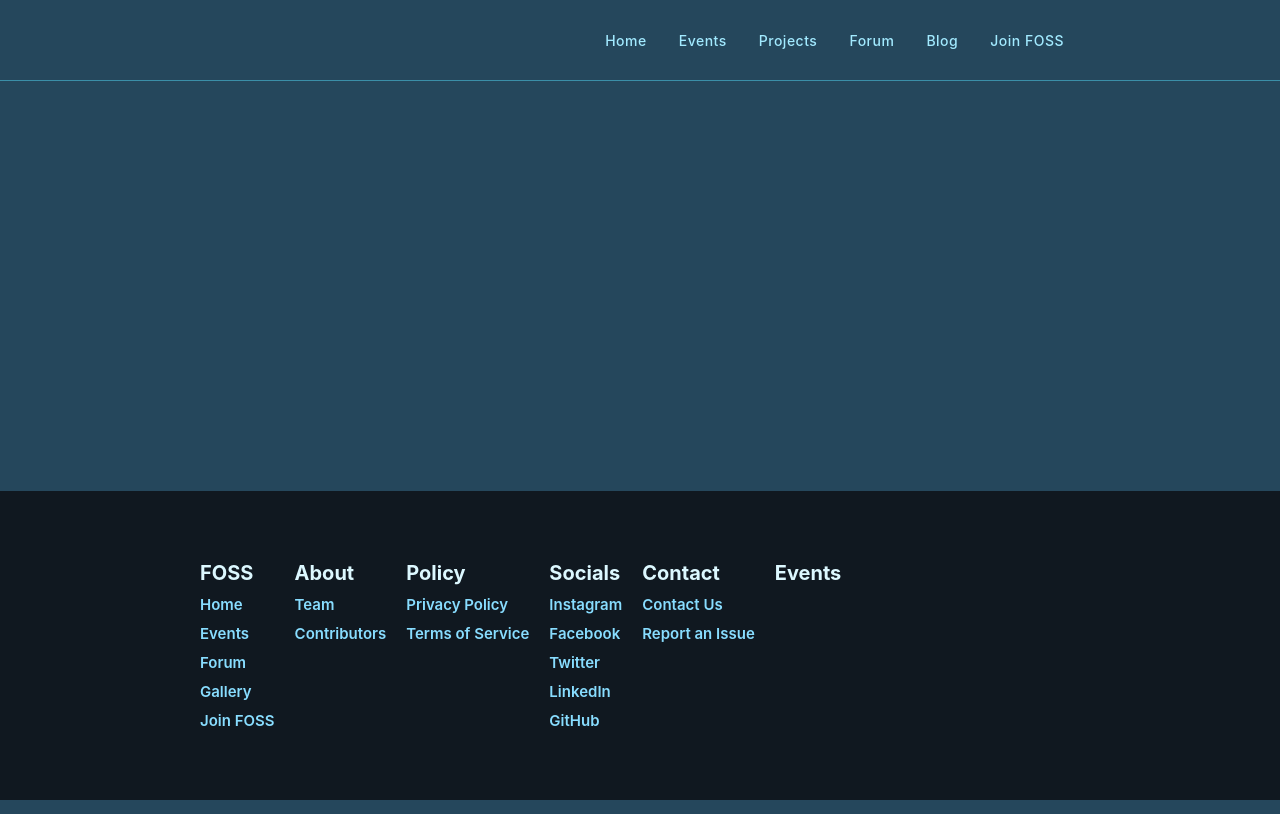
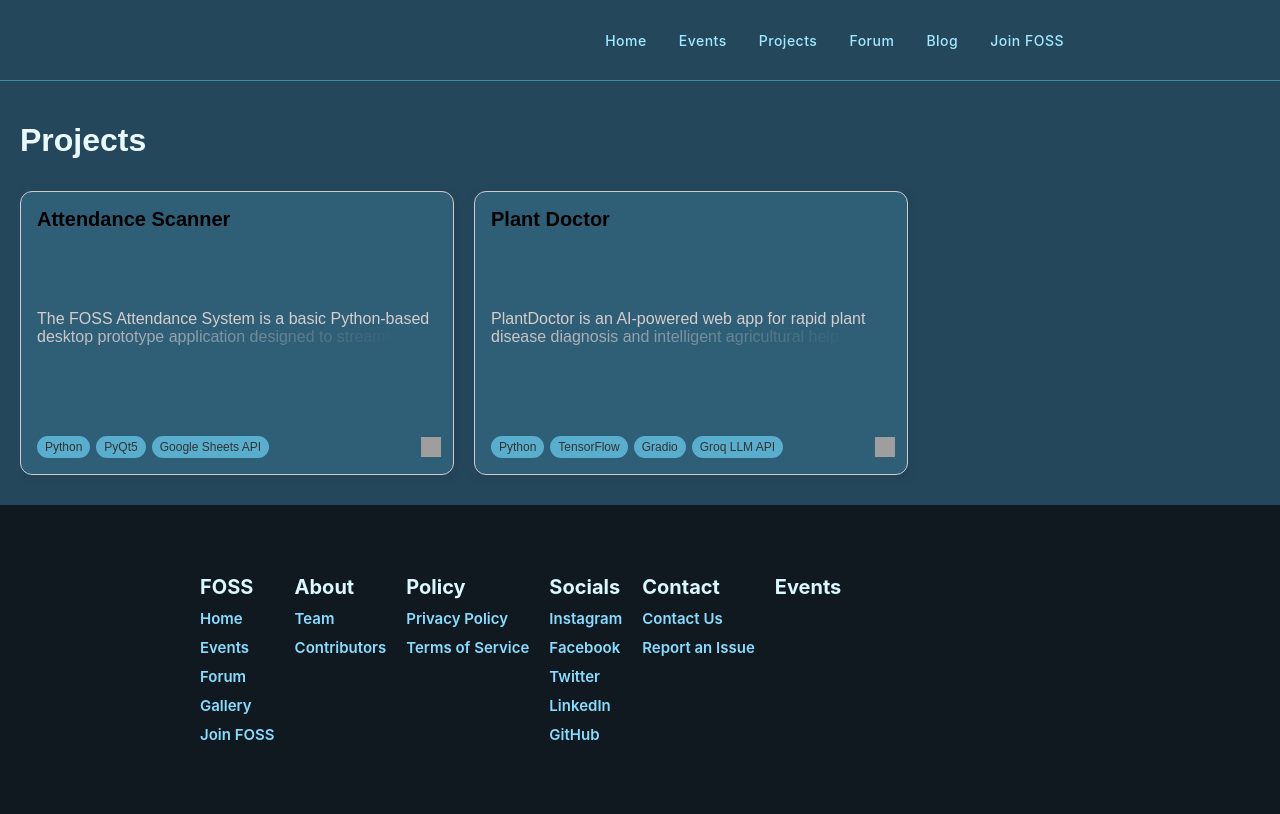
Before and after one commit to IceBear-32/FossWeb, a Nuxt app: page /projects in a window 1280 px wide. Built offline with nearby package versions, Linux system fonts and the light colour scheme; grey boxes are pictures that could not be loaded.

Commit message:
Update projects.vue

```diff
--- a/pages/projects.vue
+++ b/pages/projects.vue
@@ -1,3 +1,218 @@
 <template>
+  <div class="projects-container">
+    <h1>Projects</h1>
 
+    <div class="scroll-container">
+      <div
+        class="project-card"
+        v-for="project in projects"
+        :key="project.title"
+        @click="openProject(project)"
+      >
+        <h2>{{ project.title }}</h2>
+        <p class="truncate">{{ project.description }}</p>
+        <div class="tech-stack">
+          <span v-for="tech in project.tech" :key="tech" class="tech-tag">{{ tech }}</span>
+        </div>
+        <a
+          :href="project.github"
+          class="github-icon"
+          @click.stop
+          target="_blank"
+        >
+          <img src="https://cdn-icons-png.flaticon.com/512/25/25231.png" alt="GitHub" width="20" height="20">
+
+        </a>
+      </div>
+    </div>
+
+    <div class="project-modal" v-if="selectedProject" @click.self="closeProject">
+      <div class="modal-content">
+        <h2>{{ selectedProject.title }}</h2>
+        <div class="modal-description">
+          <p>{{ selectedProject.description }}</p>
+        </div>
+        <div class="tech-stack">
+          <span
+            v-for="tech in selectedProject.tech"
+            :key="tech"
+            class="tech-tag"
+          >{{ tech }}</span>
+        </div>
+        <a :href="selectedProject.github" target="_blank" class="view-source">
+          <a :href="selectedProject.github" target="_blank" class="view-source">
+  <img src="https://cdn-icons-png.flaticon.com/512/25/25231.png" alt="GitHub" width="20" height="20">
+  <span>View source</span>
+</a>
+
+        </a>
+      </div>
+    </div>
+  </div>
 </template>
+
+<script>
+export default {
+  data() {
+    return {
+      selectedProject: null,
+      projects: [
+        {
+          title: 'Attendance Scanner',
+          description:
+            'The FOSS Attendance System is a basic Python-based desktop prototype application designed to streamline attendance management for events. Built using PyQt5 for the GUI and integrated with Google Sheets for data storage. Volunteers can scan QR codes during the event, and attendance is automatically recorded in a linked Google Sheet.',
+          github: 'https://github.com/fosschapter/foss-attendance-scanner',
+          tech: ['Python', 'PyQt5', 'Google Sheets API'],
+        },
+        {
+          title: 'Plant Doctor',
+          description:
+            'PlantDoctor is an AI-powered web app for rapid plant disease diagnosis and intelligent agricultural help. Upload leaf images to detect disease, receive treatment advice, and chat with an AI bot for support using llama-3.3-70b via Groq API.',
+          github: 'https://github.com/fosschapter/PlantDoctor',
+          tech: ['Python', 'TensorFlow', 'Gradio', 'Groq LLM API'],
+        },
+      ],
+    };
+  },
+  methods: {
+    openProject(project) {
+      this.selectedProject = project;
+    },
+    closeProject() {
+      this.selectedProject = null;
+    },
+  },
+};
+</script>
+
+<style scoped>
+.projects-container {
+  padding: 20px;
+  font-family: Arial, sans-serif;
+}
+
+.scroll-container {
+  display: flex;
+  overflow-x: auto;
+  gap: 20px;
+  padding: 10px 0;
+  scroll-behavior: smooth;
+}
+
+.project-card {
+  width: 400px;
+  height: 250px;
+  background-color: #2e5f77;
+  padding: 16px;
+  border-radius: 12px;
+  border: 1px solid #ccc;
+  box-shadow: 2px 2px 12px rgba(0, 0, 0, 0.1);
+  flex-shrink: 0;
+  position: relative;
+  cursor: pointer;
+  display: flex;
+  flex-direction: column;
+  justify-content: space-between;
+}
+
+.project-card h2 {
+  margin: 0;
+  font-size: 20px;
+  color: #000000;
+}
+
+.truncate {
+  overflow: hidden;
+  text-overflow: ellipsis;
+  display: -webkit-box;
+  -webkit-line-clamp: 2;
+  line-clamp: 2;
+  -webkit-box-orient: vertical;
+  color: #d6cdcd;
+  position: relative;
+}
+
+.truncate::after {
+  content: '';
+  position: absolute;
+  bottom: 0;
+  right: 0;
+  height: 1.1em;
+  width: 100%;
+  background: linear-gradient(to right, transparent, #2e5f77 90%);
+}
+
+.tech-stack {
+  display: flex;
+  flex-wrap: wrap;
+  gap: 6px;
+  margin-top: 10px;
+}
+
+.tech-tag {
+  background-color: #5aaecd;
+  color: #333;
+  padding: 4px 8px;
+  border-radius: 20px;
+  font-size: 12px;
+}
+
+.github-icon {
+  position: absolute;
+  bottom: 12px;
+  right: 12px;
+  color: #333;
+  font-size: 20px;
+}
+
+.github-icon:hover {
+  color: #000;
+}
+
+.project-modal {
+  position: fixed;
+  top: 0;
+  left: 0;
+  right: 0;
+  bottom: 0;
+  background-color: rgba(0, 0, 0, 0.6);
+  display: flex;
+  justify-content: center;
+  align-items: center;
+  z-index: 1000;
+}
+
+.modal-content {
+  background: rgba(8, 8, 8, 0.7);
+  padding: 30px;
+  border-radius: 12px;
+  width: 90%;
+  max-width: 600px;
+  max-height: 80vh;
+  overflow-y: auto;
+  position: relative;
+}
+
+.modal-content h2 {
+  color: #ddd6d6;
+}
+
+.modal-description {
+  margin: 20px 0;
+  color: #444;
+}
+
+.view-source {
+  display: inline-flex;
+  align-items: center;
+  gap: 6px;
+  text-decoration: none;
+  color: #cfc2c2;
+  font-weight: bold;
+  margin-top: 10px;
+}
+
+.view-source i {
+  font-size: 20px;
+}
+</style>
```
